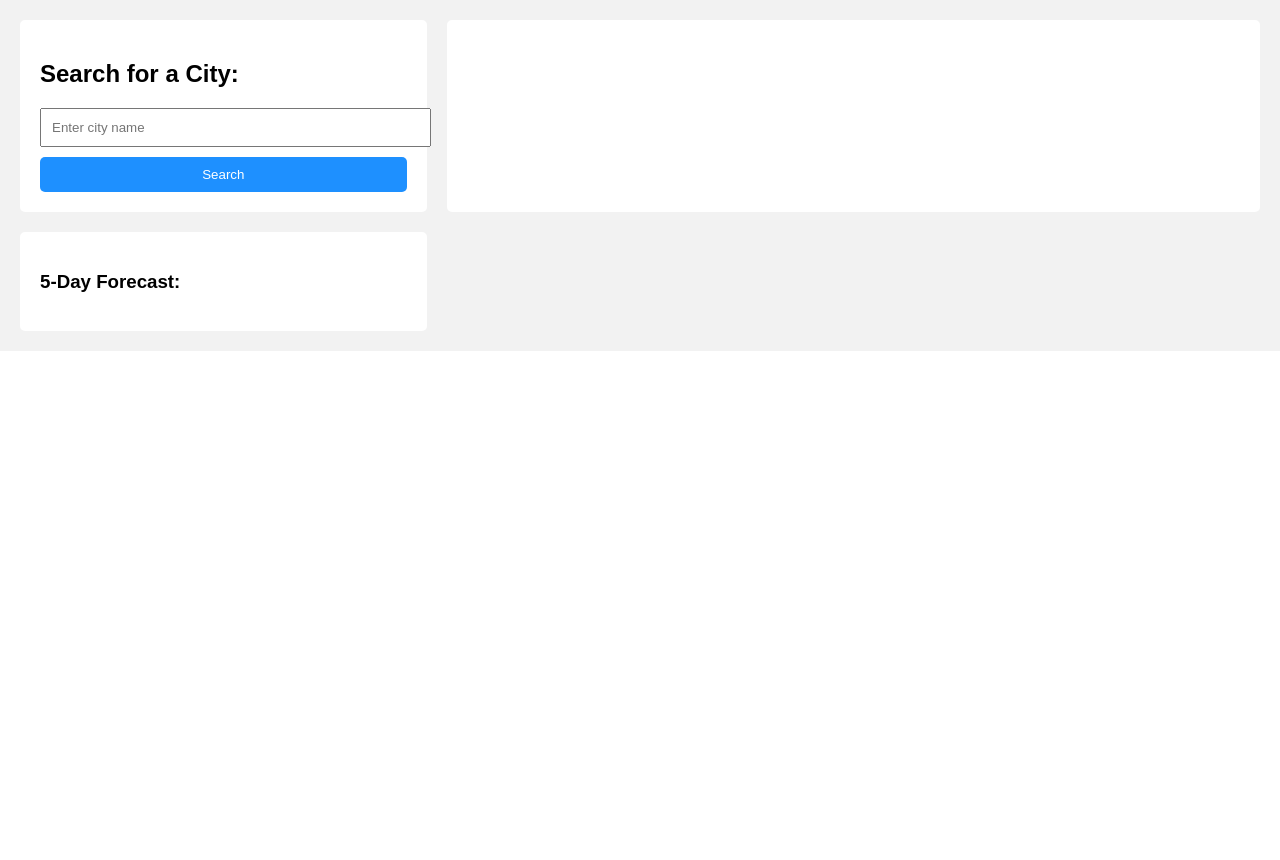
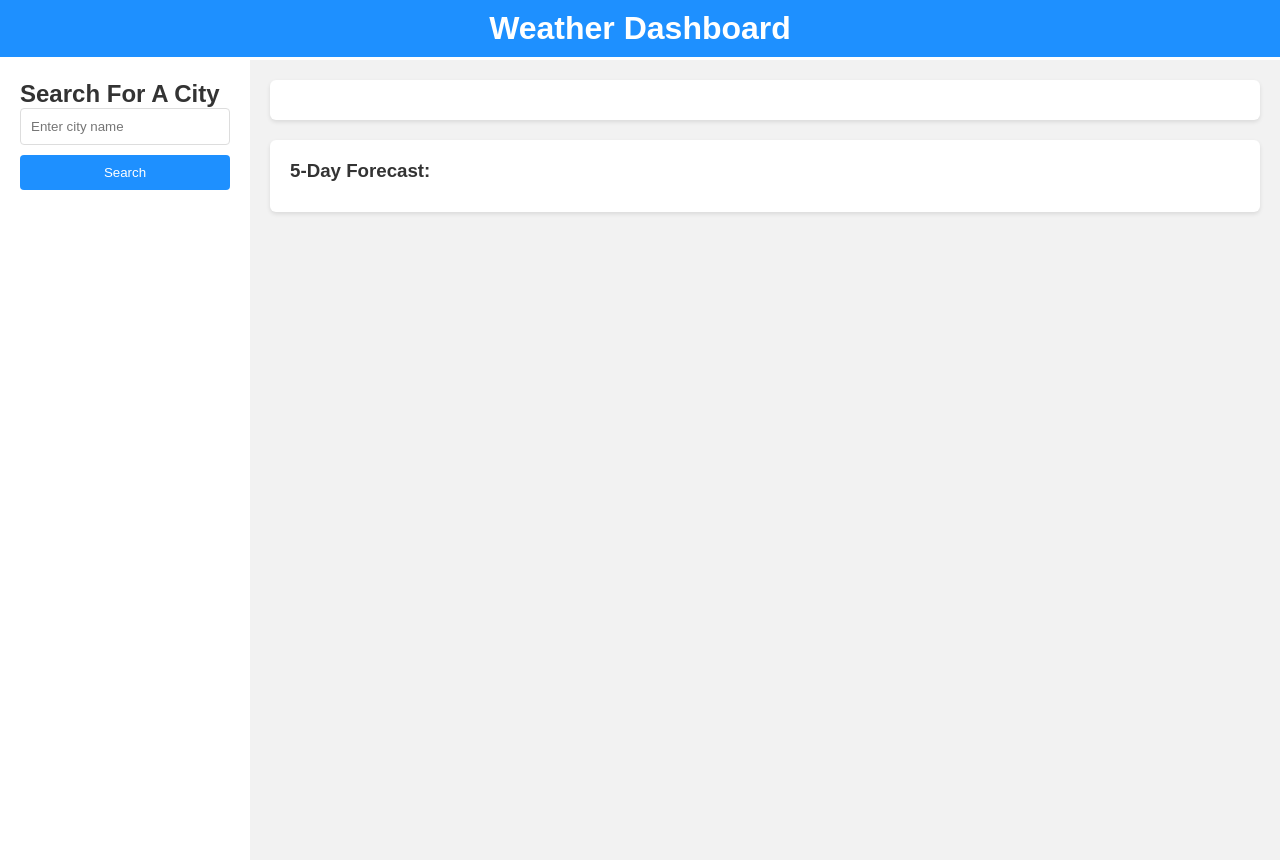
Before and after one commit to astro0725/weather-dash, a plain HTML site: page index.html in a window 1280 px wide. Before the commit the page ends 800 px from the top, so only its background shows below. Drawn offline with Linux system fonts and the light colour scheme.

Commit message:
fixed header

```diff
--- a/assets/css/styles.css
+++ b/assets/css/styles.css
@@ -1,75 +1,114 @@
+/* Basic reset */
+* {
+    margin: 0;
+    padding: 0;
+    box-sizing: border-box;
+}
+
+.header {
+    background-color: #1e90ff;
+    color: white;
+    padding: 10px 20px;
+    text-align: center;
+}
+
+
+.header {
+    position: fixed;
+    width: 100%;
+    top: 0;
+    left: 0;
+    z-index: 1000;
+}
+
 body {
     font-family: 'Arial', sans-serif;
-    margin: 0;
-    padding: 0;
+    color: #333;
+    padding-top: 60px;
 }
 
-#weather-app {
-    display: grid;
-    grid-template-columns: 1fr 2fr;
-    gap: 20px;
+/* Container */
+.container {
+    display: flex;
+    max-width: 100%;
+    min-height: 100vh;
+}
+
+/* Search sidebar */
+.search-sidebar {
+    background-color: #fff;
+    padding: 20px;
+    width: 250px; /* Adjust width as necessary */
+}
+
+.search-box input,
+.search-box button,
+.city-list button {
+    width: 100%;
+    padding: 10px;
+    margin-bottom: 10px;
+    border: 1px solid #ddd;
+    border-radius: 4px;
+}
+
+.search-box button {
+    background-color: #1e90ff;
+    color: white;
+    border: none;
+    cursor: pointer;
+}
+
+.search-box button:hover {
+    background-color: #0b5394;
+}
+
+.city-list button {
+    background-color: #f8f8f8;
+    cursor: pointer;
+}
+
+.city-list button:hover {
+    background-color: #e9e9e9;
+}
+
+/* Weather content */
+.weather-content {
+    flex-grow: 1;
     padding: 20px;
     background-color: #f2f2f2;
 }
 
-#search-area {
+.current-weather,
+.forecast {
     background-color: #fff;
     padding: 20px;
-    border-radius: 5px;
+    margin-bottom: 20px;
+    border-radius: 6px;
+    box-shadow: 0 2px 4px rgba(0, 0, 0, 0.1);
 }
 
-#city-input {
-    width: 100%;
-    padding: 10px;
+.current-weather h2,
+.forecast h3 {
     margin-bottom: 10px;
 }
 
-#search-button {
-    width: 100%;
-    padding: 10px;
-    background-color: #1e90ff;
-    color: white;
-    border: none;
-    border-radius: 5px;
-    cursor: pointer;
-}
-
-#search-button:hover {
-    background-color: #0b5394;
-}
-
-#city-list button {
-    width: 100%;
-    padding: 10px;
-    margin-top: 5px;
-    background-color: #ddd;
-    border: none;
-    border-radius: 5px;
-    text-align: left;
-}
-
-#current-weather, #forecast {
-    background-color: #fff;
-    padding: 20px;
-    border-radius: 5px;
-}
-
-#forecast-cards {
+.forecast-cards {
     display: grid;
-    grid-template-columns: repeat(auto-fill, minmax(150px, 1fr));
+    grid-template-columns: repeat(auto-fit, minmax(150px, 1fr));
     gap: 10px;
 }
 
+/* Forecast card */
 .forecast-card {
-    padding: 10px;
     background-color: #1e90ff;
     color: white;
-    border-radius: 5px;
-    text-align: center;
+    padding: 10px;
+    border-radius: 4px;
+    display: flex;
+    flex-direction: column;
+    align-items: center;
+    justify-content: center;
 }
 
-@media (max-width: 768px) {
-    #weather-app {
-        grid-template-columns: 1fr;
-    }
-}
+.forecast-card img {
+    width: 50px; /* Adjust size as necessary */
--- a/index.html
+++ b/index.html
@@ -2,32 +2,40 @@
 <html lang="en">
 <head>
     <meta charset="UTF-8">
+    <meta name="viewport" content="width=device-width, initial-scale=1.0">
     <title>Weather Dashboard</title>
     <link rel="stylesheet" href="assets/css/styles.css">
 </head>
 <body>
-    <div id="weather-app">
-        <div id="search-area">
-            <h2>Search for a City:</h2>
-            <input type="text" id="city-input" placeholder="Enter city name" />
-            <button id="search-button">Search</button>
-            <div id="city-list">
-                <!-- Dynamically insert city buttons here -->
+    <header class="header">
+        <h1>Weather Dashboard</h1>
+    </header>
+    <div class="container">
+        <aside class="search-sidebar">
+            <h2>Search For A City</h2>
+            <!-- Search box -->
+            <div class="search-box">
+                <input type="text" id="city-input" placeholder="Enter city name">
+                <button id="search-button">Search</button>
             </div>
-        </div>
-
-        <div id="current-weather">
-            <!-- Dynamically insert current city weather here -->
-        </div>
-
-        <div id="forecast">
-            <h3>5-Day Forecast:</h3>
-            <div id="forecast-cards">
-                <!-- Dynamically insert forecast cards here -->
+            <!-- City list -->
+            <div class="city-list">
+                <!-- Dynamically generated city buttons go here -->
             </div>
-        </div>
+        </aside>
+        <main class="weather-content">
+            <!-- Current weather -->
+            <div class="current-weather">
+            </div>
+            <!-- 5-day forecast -->
+            <div class="forecast">
+                <h3>5-Day Forecast:</h3>
+                <div class="forecast-cards">
+                    <!-- Dynamically generated forecast cards go here -->
+                </div>
+            </div>
+        </main>
     </div>
-
 </body>
 <script src="assets/js/scripts.js"></script>
 </html>
```
